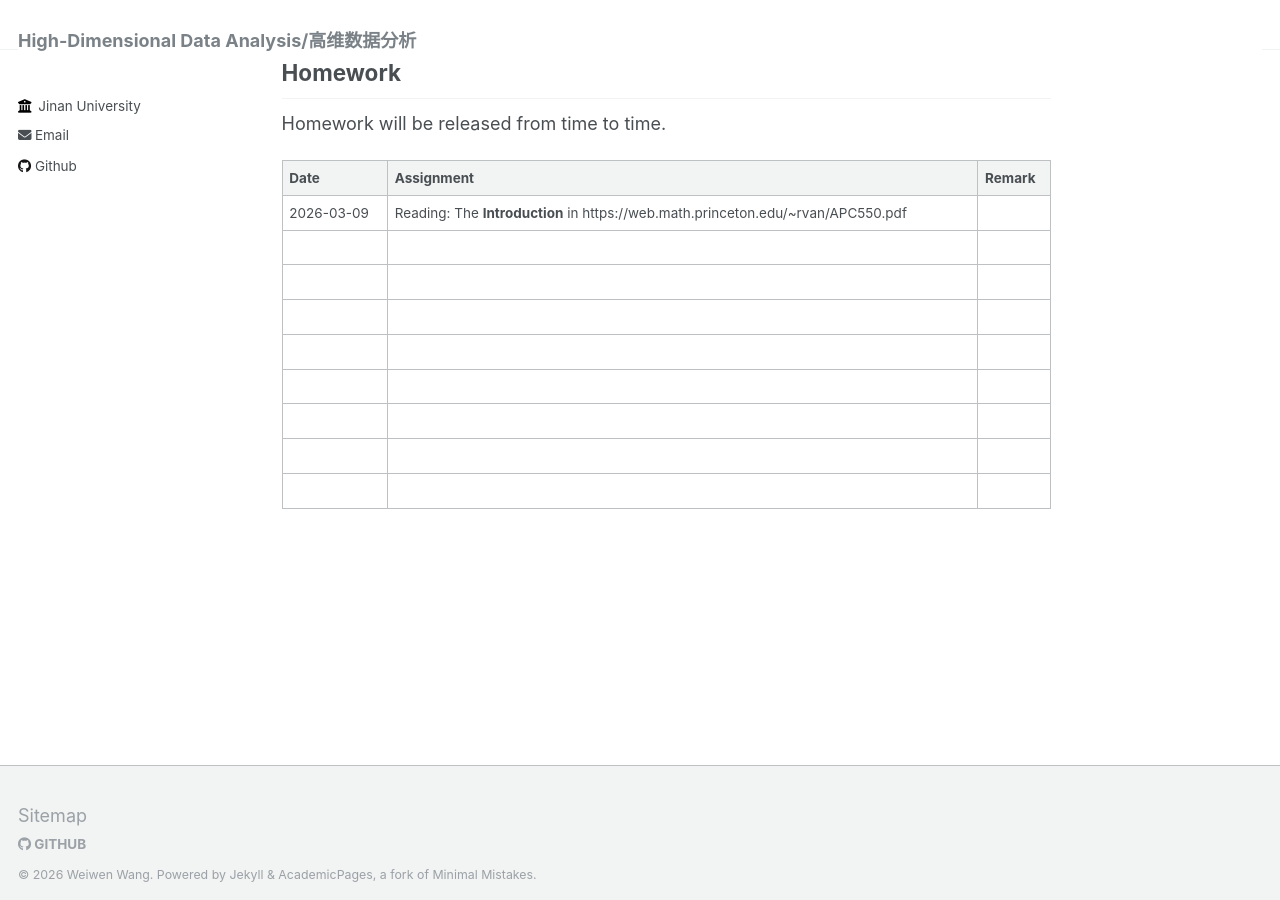
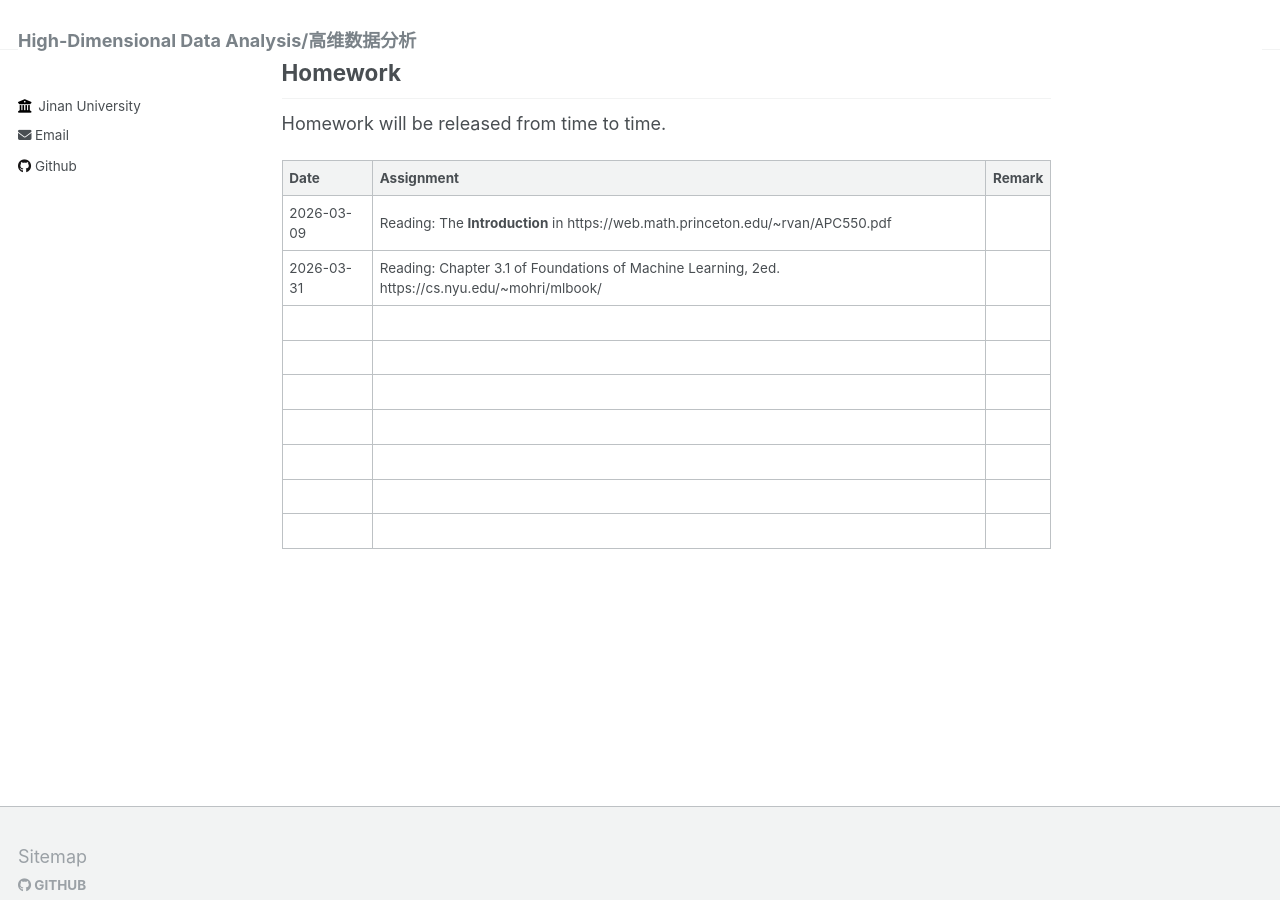
Before and after one commit to wangyuanhao/high_dim_stat, a Jekyll site: the page built from _pages/about.md, in a window 1280 px wide and 900 px high, scrolled down 3411 px. Built offline with Jekyll 4.4.1, drawn with Linux system fonts in a browser that asks for light colours.

Commit message:
Update about.md

```diff
--- a/_pages/about.md
+++ b/_pages/about.md
@@ -104,6 +104,7 @@ Homework will be released from time to time.
 | Date       | Assignment                                                   | Remark |
 | ---------- | ------------------------------------------------------------ | ------ |
 | 2026-03-09 | Reading: The **Introduction** in  https://web.math.princeton.edu/~rvan/APC550.pdf |        |
+| 2026-03-31 | Reading: Chapter 3.1 of Foundations of Machine Learning, 2ed. https://cs.nyu.edu/~mohri/mlbook/ |        |
 |            |                                                              |        |
 |            |                                                              |        |
 |            |                                                              |        |
@@ -111,4 +112,3 @@ Homework will be released from time to time.
 |            |                                                              |        |
 |            |                                                              |        |
 |            |                                                              |        |
-|            |                                                              |        |
```
